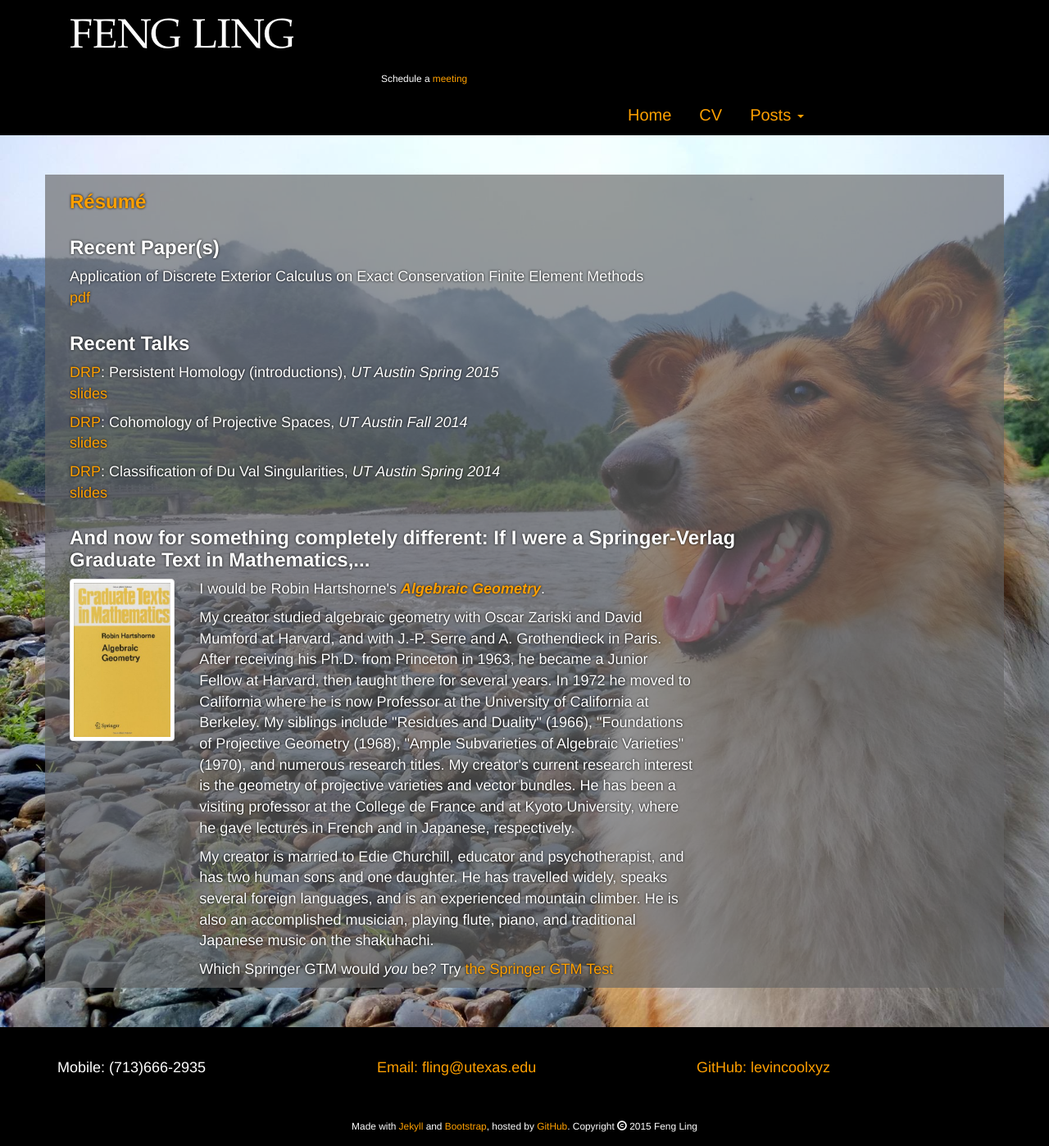
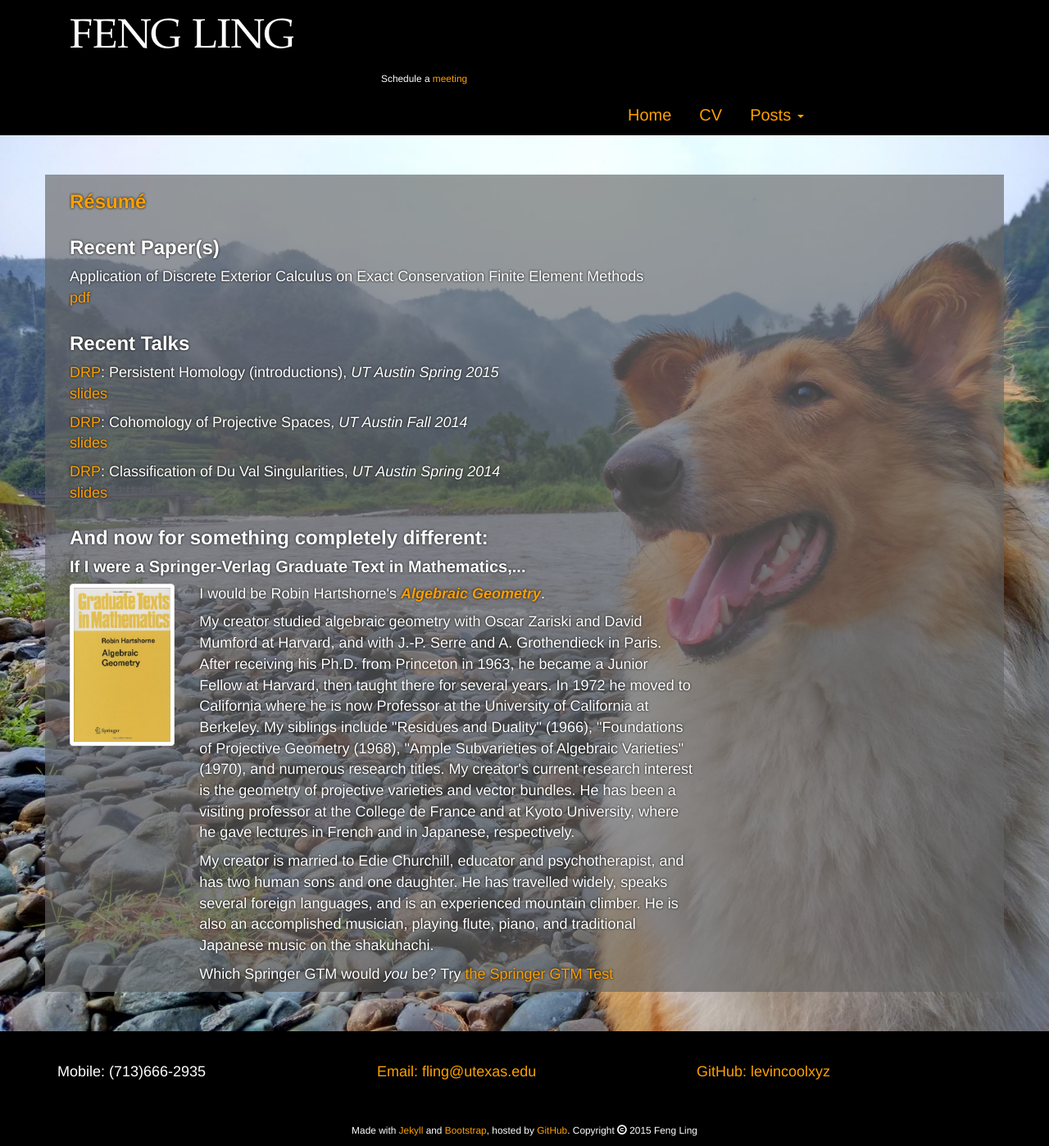
Before and after one commit to levincoolxyz/levincoolxyz.github.io, a Jekyll site: the page built from cv/index.html, in a window 1280 px wide. Shown: the whole page at 82% size. Built offline with Jekyll 4.4.1, drawn with Linux system fonts in a browser that asks for light colours.

Commit message:
new commit

```diff
--- a/cv/index.html
+++ b/cv/index.html
@@ -28,7 +28,8 @@ title: CV
 </div>
 
 <div id="gtmtexttest" class="container col-md-10">
-	<h3>And now for something completely different: If I were a Springer-Verlag Graduate Text in Mathematics,...</h3>
+	<h3>And now for something completely different:</h3>
+	<h4>    If I were a Springer-Verlag Graduate Text in Mathematics,...</h4>
 	<div class="row">
 		<div class="container col-md-2">
 			<div class="thumbnail">
```
